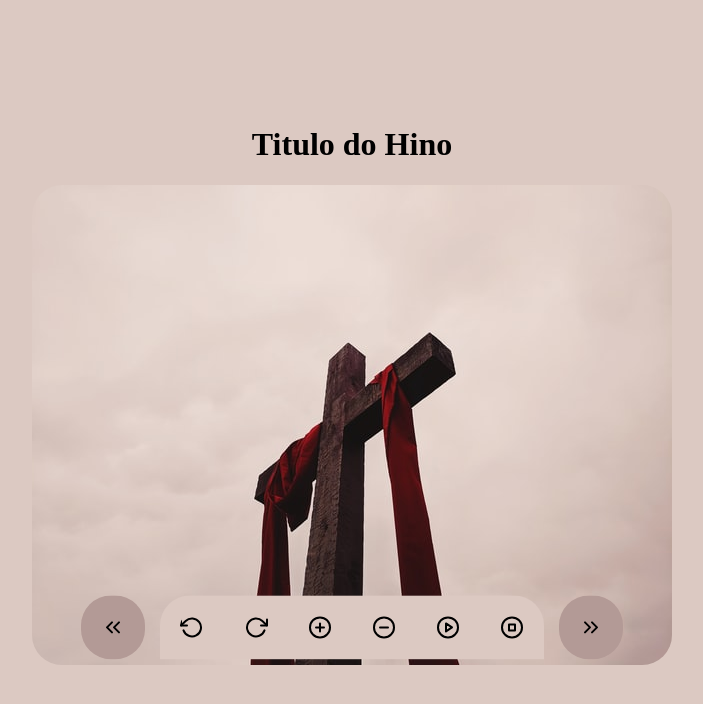
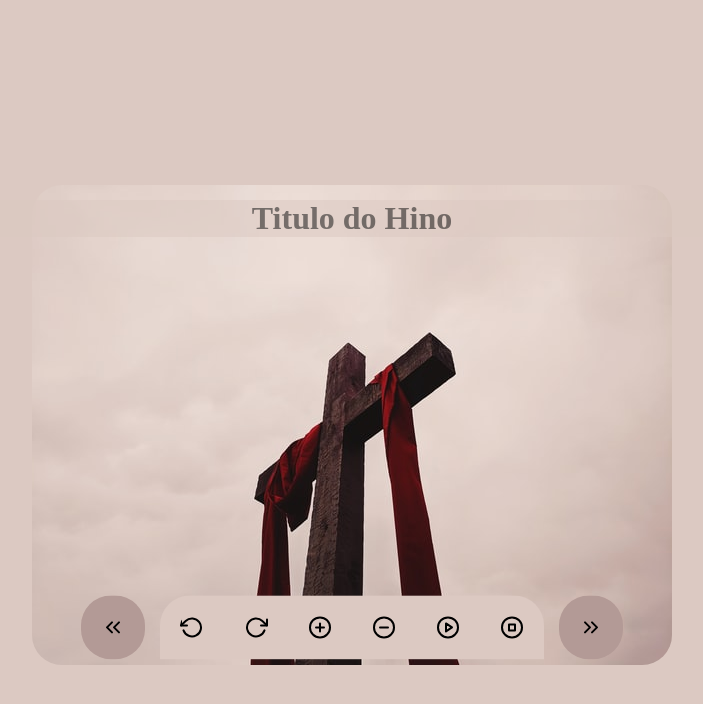
Before and after one commit to FehSchiavon/desafios-programador-br, a plain HTML site: page javascript/aulas/javascript-avancado/audio/desafio/desafio-audio.html in a window 1280 px wide. Shown: the whole page, without its empty margins (288-991 px from the left). Drawn offline with Linux system fonts and the light colour scheme; files whose address does not match are found by name.

Commit message:
head line criada para apresentada nome dos hinos

```diff
--- a/javascript/aulas/javascript-avancado/audio/desafio/desafio-audio.html
+++ b/javascript/aulas/javascript-avancado/audio/desafio/desafio-audio.html
@@ -12,6 +12,11 @@
             .player {
                 text-align: center;
                 margin-top: 10%;
+            }
+
+            .player .headLine {
+                opacity: 0.5;
+                transform: translateY(200%);
             }
 
             .player .player-img {
```
